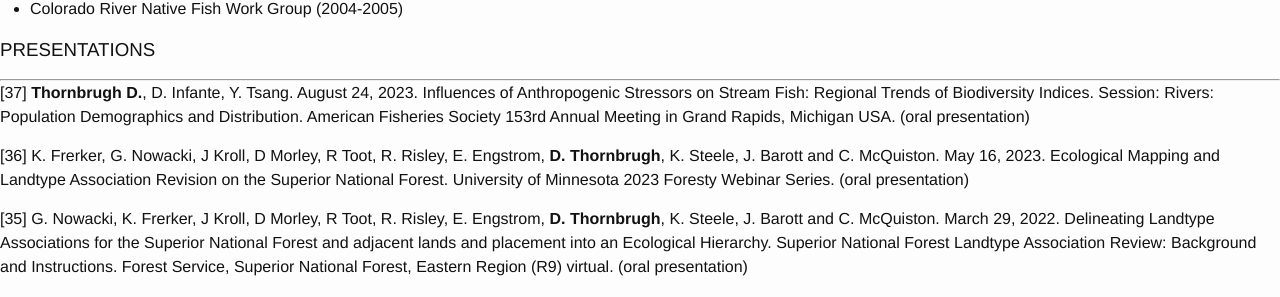
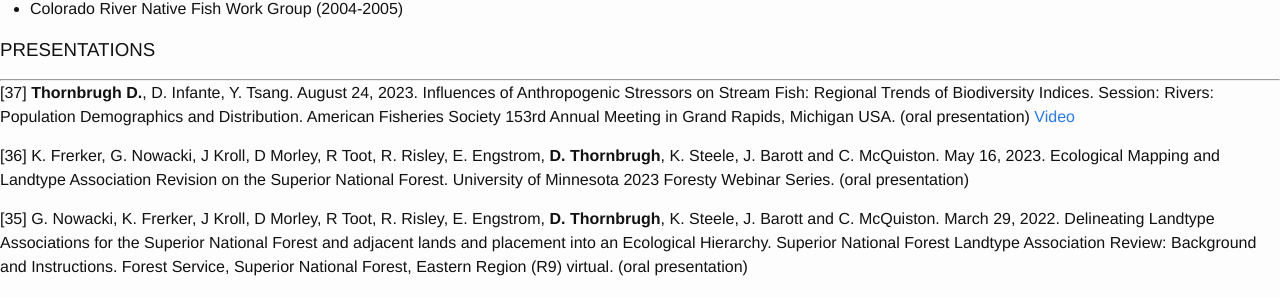
Before and after one commit to dthor/dthor.github.io, a Jekyll site: the page built from about/about.md, in a window 1280 px wide and 900 px high, scrolled down 1662 px. Shown: the part 152-449 px from the top of the window. Built offline with Jekyll 4.4.1, drawn with Linux system fonts in a browser that asks for light colours; nearby versions of some CDN libraries; some web fonts are replaced.

Commit message:
Add AFS video
Add AFS presentation video

```diff
--- a/about/about.md
+++ b/about/about.md
@@ -71,7 +71,7 @@ Milwaukee, WI 53202
 
 ### PRESENTATIONS
 ***
-[37] **Thornbrugh D.**, D. Infante, Y. Tsang. August 24, 2023. Influences of Anthropogenic Stressors on Stream Fish: Regional Trends of Biodiversity Indices. Session: Rivers: Population Demographics and Distribution. American Fisheries Society 153rd Annual Meeting in Grand Rapids, Michigan USA. (oral presentation)
+[37] **Thornbrugh D.**, D. Infante, Y. Tsang. August 24, 2023. Influences of Anthropogenic Stressors on Stream Fish: Regional Trends of Biodiversity Indices. Session: Rivers: Population Demographics and Distribution. American Fisheries Society 153rd Annual Meeting in Grand Rapids, Michigan USA. (oral presentation) [Video](https://www.youtube.com/watch?v=Jya0VoxPoyo)
 
 [36] K. Frerker, G. Nowacki, J Kroll, D Morley, R Toot, R. Risley, E. Engstrom, **D. Thornbrugh**, K. Steele, J. Barott and C. McQuiston. May 16, 2023. Ecological Mapping and Landtype Association Revision on the Superior National Forest. University of Minnesota 2023 Foresty Webinar Series. (oral presentation)
 
```
